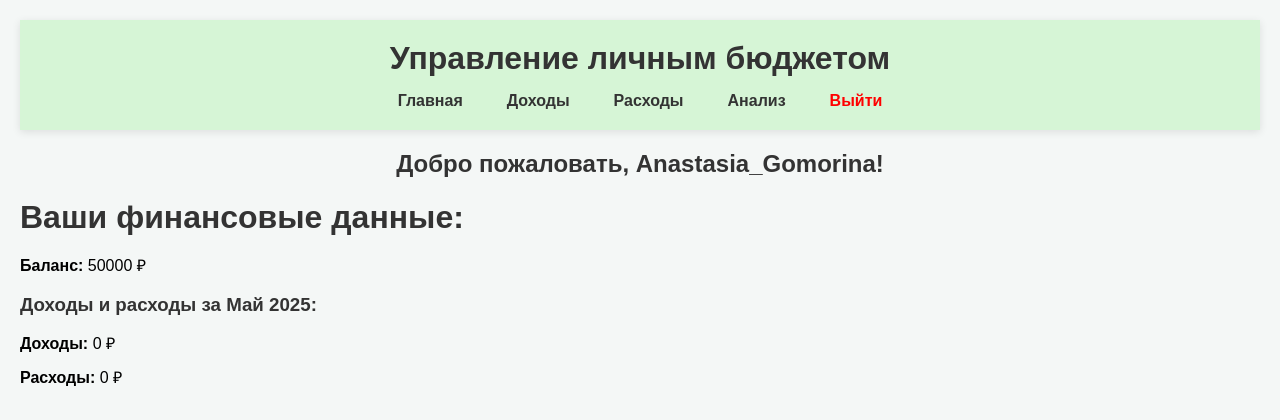
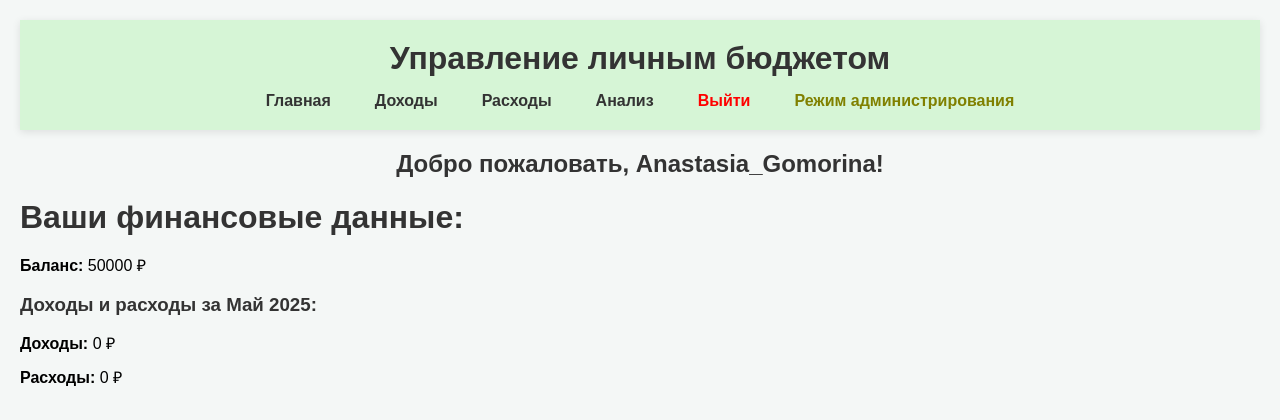
Before and after one commit to AnastasiaGomorina/budjet_project, a Django app: page / in a window 1280 px wide. Shown: the top 420 px of the page. Run offline with Django 4.2, Linux system fonts and the light colour scheme; a user stored in the database is signed in; data comes from the database, SQL or seed files in the repository; both versions use the stored data as it was after the commit.

Commit message:
Настроен переход в режим администрирования.

```diff
--- a/budget_project/budget/templates/budget/base.html
+++ b/budget_project/budget/templates/budget/base.html
@@ -36,6 +36,9 @@
                 <li><a href="{% url 'expense_list' %}">Расходы</a></li>
                 <li><a href="{% url 'analysis' %}">Анализ</a></li>
                 <li><a href="{% url 'logout' %}" style="color: red;">Выйти</a></li>
+                {% if user.is_superuser %}
+                <li><a href="{% url 'admin:index' %}" style="color: #808000; ">Режим администрирования</a></li>
+                {% endif %}
             </ul>
         </nav>
         {% else %}
```
Also changed, not shown: budget_project/db.sqlite3.
